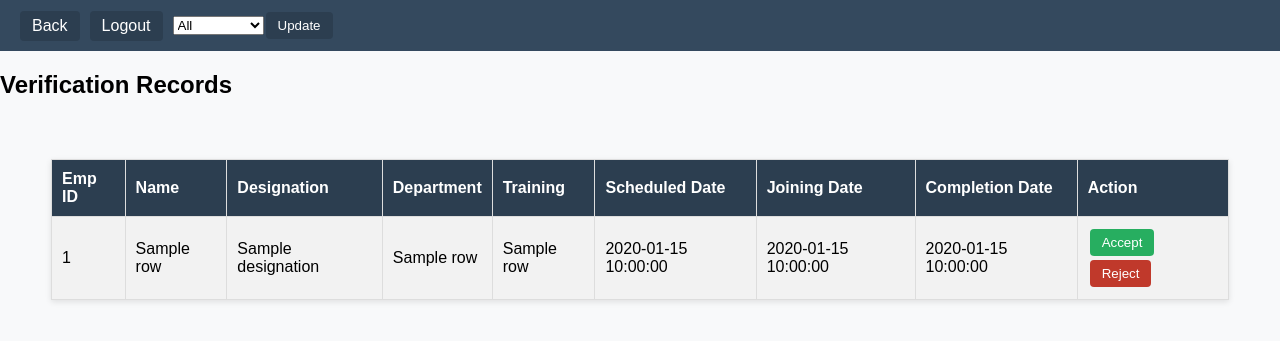
After one commit to Srija-17/NMDC-Employee-Management-System, a Flask app: template templates/verification.html in a window 1280 px wide. The commit adds this page. Shown: the top 341 px of the page. Run offline with Flask 3, Linux system fonts and the light colour scheme; the template is opened without the code that fills it: most values are stand-ins (such as "Sample title", 1, 10 or a date in 2020).

Commit message:
added verification page to rev 1

```diff
--- a/app.py
+++ b/app.py
@@ -5,6 +5,15 @@ import io
 
 app = Flask(__name__)
 app.secret_key = 'your_secret_key'
+
+# Global status map for all templates
+app.jinja_env.globals['status_map'] = {
+    0: "Not Verified",
+    1: "Verified",
+    2: "Verified by R2",
+    -1: "Rejected by R1",
+    -2: "Rejected by R2"
+}
 
 # MySQL connection
 conn = pymysql.connect(
@@ -143,8 +152,15 @@ def manage_training():
     search_value = request.args.get('search_value')
 
     if filter_type and search_value:
-        if filter_type in ["emp_name", "emp_id", "sap_id", "training_name", "training_id"]:
-            table_alias = 'e.' if filter_type.startswith('emp') or filter_type == 'sap_id' else 't.'
+        if filter_type in ["emp_id", "sap_id"]:
+            # Exact match for emp_id and sap_id
+            query += f" AND e.{filter_type} = %s"
+        elif filter_type in ["emp_name", "training_name", "training_id"]:
+            # Partial match for others
+            if filter_type.startswith('emp'):
+                table_alias = 'e.'
+            else:
+                table_alias = 't.'
             query += f" AND {table_alias}{filter_type} LIKE %s"
             search_value = f"%{search_value}%"
 
@@ -163,6 +179,7 @@ def manage_training():
         results=results,
         user=session.get('username')
     )
+
 @app.route('/update_training_bulk', methods=['POST'])
 def update_training_bulk():
     data = request.json
@@ -405,7 +422,160 @@ def check_employee(emp_id):
     cursor = conn.cursor()
     cursor.execute("SELECT emp_id FROM employee WHERE emp_id = %s", (emp_id,))
     result = cursor.fetchone()
+    cursor.close()
     return {"exists": bool(result)}
+
+@app.route('/verification', methods=['GET'])
+def verification():
+    verification_filter = request.args.get('filter', 'all')
+
+    cursor = conn.cursor(pymysql.cursors.DictCursor)
+
+    base_query = """
+        SELECT e.emp_id, e.emp_name, e.designation, d.dept_name,
+               t.training_id, t.training_name,
+               tr.scheduled_date, tr.joining_date, tr.completion_date,
+               tr.verification
+        FROM employee e
+        JOIN department d ON e.dept_id = d.dept_id
+        JOIN trainee tr ON e.emp_id = tr.emp_id
+        JOIN training t ON tr.training_id = t.training_id
+    """
+
+    if verification_filter == 'verified':
+        base_query += " WHERE tr.verification = 1"
+    elif verification_filter == 'not_verified':
+        base_query += " WHERE tr.verification = 0"
+    elif verification_filter == 'rejected':
+        base_query += " WHERE tr.verification = -1"
+    else:  # default 'all'
+        base_query += " WHERE tr.verification IN (0, 1, -1)"
+
+    cursor.execute(base_query)
+    data = cursor.fetchall()
+
+    status_map = {
+        0: "Not Verified",
+        1: "Verified",
+        -1: "Rejected"
+    }
+
+    return render_template(
+        'verification.html',
+        data=data,
+        status_map=status_map,
+        current_filter=verification_filter
+    )
+
+@app.route('/verification/update', methods=['POST'])
+def verification_update():
+    certificate_id = request.form.get('certificate_id')
+    new_status = int(request.form.get('new_status'))
+
+    cursor = conn.cursor()
+    cursor.execute("""
+        UPDATE verification_status
+        SET verification_status = %s
+        WHERE certificate_id = %s
+    """, (new_status, certificate_id))
+    conn.commit()
+    cursor.close()
+
+    return jsonify({
+        'success': True,
+        'new_status_map': app.jinja_env.globals['status_map'].get(new_status, 'Unknown')
+    })
+
+
+@app.route('/trainee_verification', methods=['GET'])
+def trainee_verification():
+    # require login
+    if 'username' not in session:
+        return redirect(url_for('login'))  # adjust to your login route
+
+    cursor = conn.cursor(pymysql.cursors.DictCursor)
+
+    username = session['username']
+    cursor.execute("SELECT role FROM user WHERE username = %s", (username,))
+    u = cursor.fetchone()
+    role = u['role'] if u else 'admin'   # fallback to admin if missing (adjust as needed)
+
+    # Mapping keys used in the dropdown (human labels only in HTML)
+    status_map = {
+        'not_verified': 0,
+        'verified': 1,
+        'rejected': -1
+    }
+
+    sel_key = request.args.get('status')  # values: 'not_verified', 'verified', 'rejected' or None
+
+    base_query = """
+        SELECT
+            tn.emp_id,
+            e.emp_name,
+            tn.training_id,
+            tr.training_name,
+            tn.scheduled_date,
+            tn.joining_date,
+            tn.completion_date,
+            tn.verification
+        FROM trainee tn
+        JOIN employee e ON tn.emp_id = e.emp_id
+        JOIN training tr ON tn.training_id = tr.training_id
+        WHERE 1=1
+    """
+    params = []
+
+    # Enforce role rules:
+    if role == 'reviewer_two':
+        # reviewer_two always sees only verified (1)
+        base_query += " AND tn.verification = %s"
+        params.append(1)
+        # ignore any sel_key from UI
+        effective_key = 'verified'
+    else:
+        # reviewer_one and admin:
+        if sel_key in status_map:
+            base_query += " AND tn.verification = %s"
+            params.append(status_map[sel_key])
+            effective_key = sel_key
+        else:
+            # default page view: show only 0, 1, -1
+            base_query += " AND tn.verification IN (0, 1, -1)"
+            effective_key = ''  # means All (the dropdown will show "All")
+
+    base_query += " ORDER BY tn.emp_id ASC"
+
+    cursor.execute(base_query, tuple(params))
+    rows = cursor.fetchall()
+    cursor.close()
+
+    return render_template(
+        'trainee_verification.html',
+        data=rows,
+        role=role,
+        selected_key=effective_key  # used to mark dropdown
+    )
+@app.route('/verification/update_bulk', methods=['POST'])
+def verification_update_bulk():
+    updates = request.get_json()
+    if not updates:
+        return jsonify({"success": False, "error": "No updates received"})
+
+    try:
+        cursor = conn.cursor()
+        for key, status in updates.items():
+            emp_id, training_id = key.split("_")
+            cursor.execute("""
+                UPDATE trainee
+                SET verification = %s
+                WHERE emp_id = %s AND training_id = %s
+            """, (status, emp_id, training_id))
+        conn.commit()
+        cursor.close()
+        return jsonify({"success": True})
+    except Exception as e:
+        return jsonify({"success": False, "error": str(e)})
 
 @app.route('/reviewer2')
 def reviewer2():
--- /dev/null
+++ b/static/css/trainee_verification.css
@@ -0,0 +1,83 @@
+/* Reset default margins */
+body {
+    margin: 0;
+    font-family: Arial, sans-serif;
+    background: #f8f9fa;
+}
+
+/* Navbar container */
+.navbar {
+    display: flex;
+    justify-content: flex-start;
+    align-items: center;
+    background: #34495e;
+    padding: 10px 20px;
+    color: #fff;
+}
+
+/* Navbar links/buttons */
+.navbar a, .navbar button {
+    margin-right: 10px;
+    text-decoration: none;
+    background: #2c3e50;
+    color: #fff;
+    padding: 6px 12px;
+    border-radius: 4px;
+    border: none;
+    cursor: pointer;
+}
+
+.navbar a:hover, .navbar button:hover {
+    background: #1abc9c;
+}
+
+/* Table container */
+.table-container {
+    padding: 20px;
+}
+
+/* Table styling */
+table {
+    width: 95%;
+    margin: 20px auto;
+    border-collapse: collapse;
+    background: #fff;
+    box-shadow: 0 2px 6px rgba(0,0,0,0.1);
+}
+
+th, td {
+    border: 1px solid #ddd;
+    padding: 10px;
+    text-align: left;
+}
+
+th {
+    background: #2c3e50;
+    color: #fff;
+}
+
+tr:nth-child(even) {
+    background: #f2f2f2;
+}
+
+/* Buttons */
+button {
+    padding: 6px 12px;
+    border-radius: 4px;
+    border: none;
+    cursor: pointer;
+}
+
+button:hover {
+    opacity: 0.9;
+}
+
+.btn-accept {
+    background-color: #27ae60;
+    color: #fff;
+}
+
+.btn-reject {
+    background-color: #c0392b;
+    color: #fff;
+}
--- a/templates/reviewer1_dashboard.html
+++ b/templates/reviewer1_dashboard.html
@@ -64,7 +64,7 @@
         </button>
         <div class="menu-content hidden">
           <a href="#" id="downloadBtn">Download</a>
-          <a href="#" id="verifyBtn">Verification</a>
+          <a href="{{ url_for('verification') }}" id="verifyBtn">Verification</a>
           <a href="{{ url_for('add_trainee') }}" id="listBtn">Add Trainee</a>
           <a href="{{ url_for('logout') }}" id="logoutBtn">Logout</a>
         </div>
--- /dev/null
+++ b/templates/verification.html
@@ -0,0 +1,102 @@
+<!DOCTYPE html>
+<html>
+<head>
+    <meta charset="UTF-8">
+    <title>Verification Page</title>
+    <style>
+        table, th, td { border: 1px solid black; border-collapse: collapse; padding: 5px;}
+        button { margin: 2px; cursor: pointer; }
+    </style>
+    <link rel="stylesheet" href="{{ url_for('static', filename='css/trainee_verification.css') }}">
+    <script>
+        let changes = {};
+
+        function setStatus(empId, trainingId, status) {
+            const key = `${empId}_${trainingId}`;
+            changes[key] = status;
+            document.getElementById(`status-${key}`).textContent =
+                status === 1 ? "Verified" :
+                status === -1 ? "Rejected" : "Not Verified";
+        }
+
+        async function updateAll() {
+            if (Object.keys(changes).length === 0) {
+                alert("No changes to update.");
+                return;
+            }
+            try {
+                const response = await fetch("/verification/update_bulk", {
+                    method: "POST",
+                    headers: { "Content-Type": "application/json" },
+                    body: JSON.stringify(changes)
+                });
+                const result = await response.json();
+                if (result.success) {
+                    alert("Updates saved successfully!");
+                    changes = {};
+                } else {
+                    alert("Error updating records: " + (result.error || "Unknown error"));
+                }
+            } catch (err) {
+                alert("Error: " + err);
+            }
+        }
+    </script>
+</head>
+<body>
+    <div class="navbar">
+        <a href="{{ url_for('reviewer_one') }}">Back</a>
+        <a href="{{ url_for('logout') }}">Logout</a>
+        <form method="get" action="{{ url_for('verification') }}" style="display:inline;">
+            <select name="filter" onchange="this.form.submit()">
+                <option value="all" {% if current_filter == 'all' %}selected{% endif %}>All</option>
+                <option value="verified" {% if current_filter == 'verified' %}selected{% endif %}>Verified</option>
+                <option value="not_verified" {% if current_filter == 'not_verified' %}selected{% endif %}>Not Verified</option>
+                <option value="rejected" {% if current_filter == 'rejected' %}selected{% endif %}>Rejected</option>
+            </select>
+        </form>
+        <button onclick="updateAll()">Update</button>
+    </div>
+
+    <h2>Verification Records</h2>
+    <div class="table-container">
+        <table>
+            <tr>
+                <th>Emp ID</th>
+                <th>Name</th>
+                <th>Designation</th>
+                <th>Department</th>
+                <th>Training</th>
+                <th>Scheduled Date</th>
+                <th>Joining Date</th>
+                <th>Completion Date</th>
+                <th>Action</th>
+            </tr>
+            {% for row in data %}
+            {% set key = row.emp_id ~ "_" ~ row.training_id %}
+            <tr>
+                <td>{{ row.emp_id }}</td>
+                <td>{{ row.emp_name }}</td>
+                <td>{{ row.designation }}</td>
+                <td>{{ row.dept_name }}</td>
+                <td>{{ row.training_name }}</td>
+                <td>{{ row.scheduled_date }}</td>
+                <td>{{ row.joining_date }}</td>
+                <td>{{ row.completion_date }}</td>
+                <td>
+                    {% if row.verification == 1 %}
+                        <button class="btn-reject" type="button" onclick="setStatus('{{ row.emp_id }}', '{{ row.training_id }}', -1)">Reject</button>
+                    {% elif row.verification == -1 %}
+                        <button class="btn-accept" type="button" onclick="setStatus('{{ row.emp_id }}', '{{ row.training_id }}', 1)">Accept</button>
+                    {% else %}
+                        <button class="btn-accept" type="button" onclick="setStatus('{{ row.emp_id }}', '{{ row.training_id }}', 1)">Accept</button>
+                        <button class="btn-reject" type="button" onclick="setStatus('{{ row.emp_id }}', '{{ row.training_id }}', -1)">Reject</button>
+                    {% endif %}
+                </td>
+            </tr>
+            {% endfor %}
+        </table>
+    </div>
+</body>
+
+</html>
```
Also changed, not shown: tempCodeRunnerFile.py (added, +143 -0 lines), templates/trainee_verification.html (added, +80 -0 lines).
